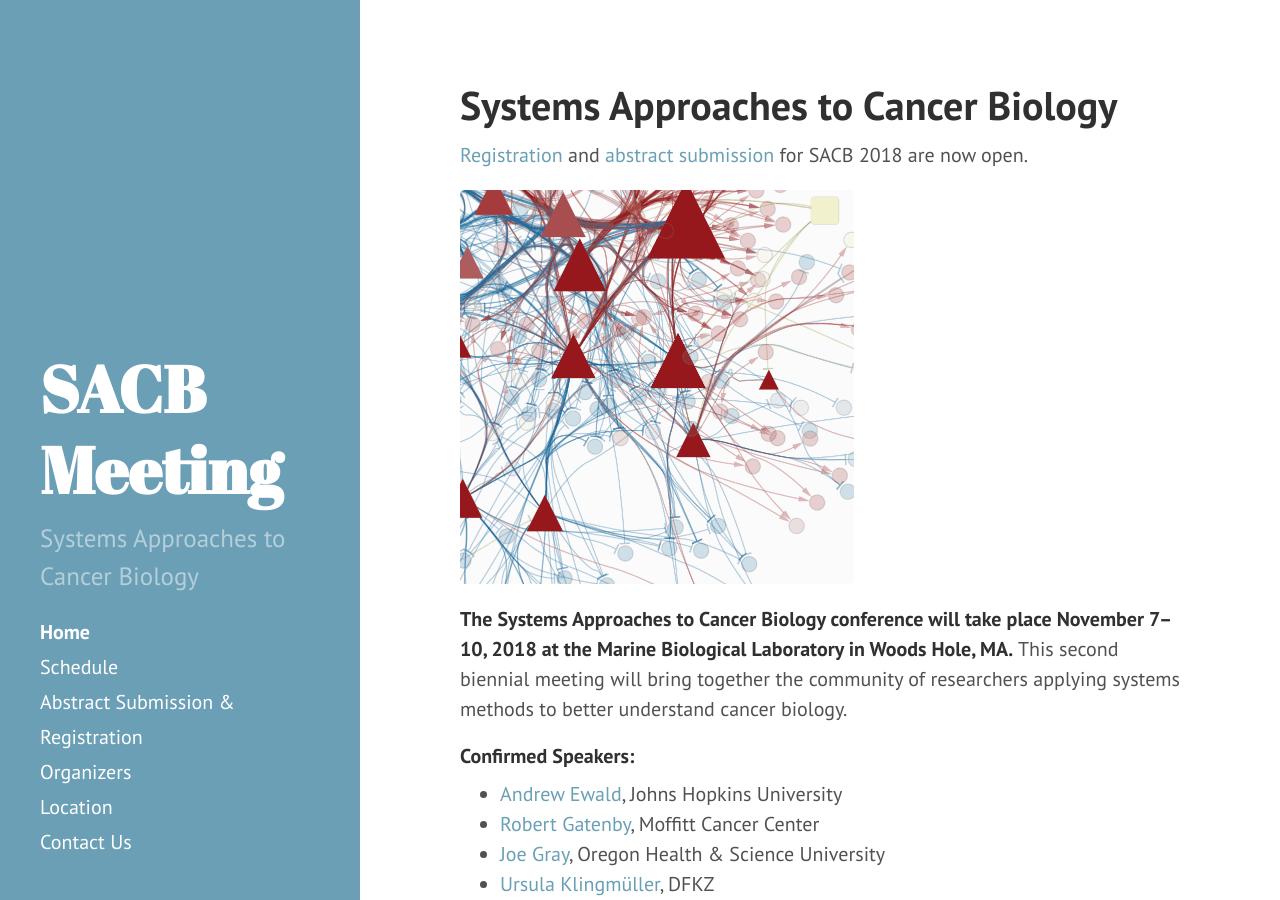
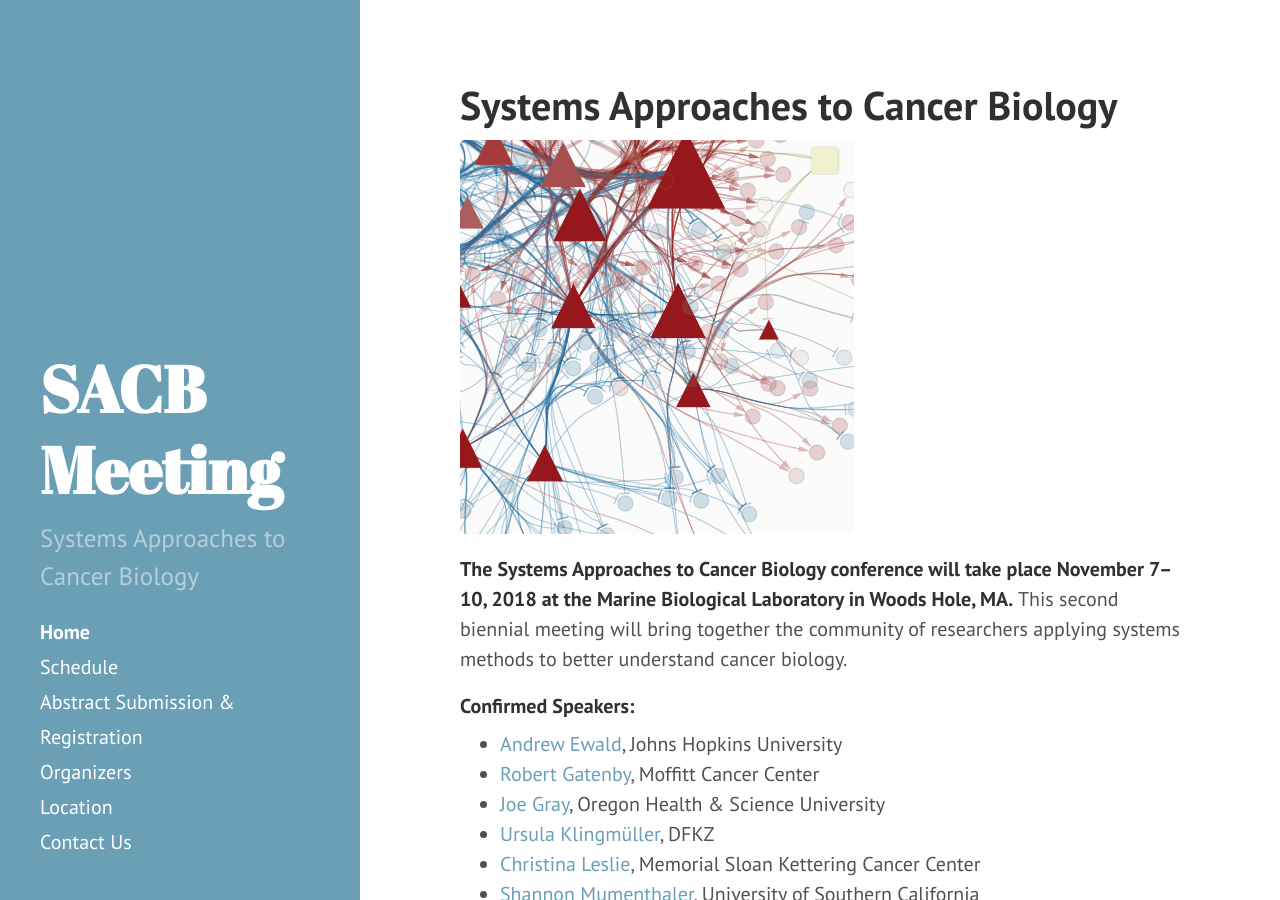
Before and after one commit to AECCSB/sacb-meeting, a Jekyll site: the page built from index.md, in a window 1280 px wide and 900 px high. Built offline with Jekyll 4.4.1, drawn with Linux system fonts in a browser that asks for light colours.

Commit message:
Update index.md

```diff
--- a/index.md
+++ b/index.md
@@ -2,8 +2,6 @@
 title: Systems Approaches to Cancer Biology
 layout: page
 ---
-
-[Registration](https://mbl-web.ungerboeck.com/reg/reg_p1_form.aspx?oc=10&ct=STDCONF&eventid=11528) and [abstract submission](https://sacbmeeting.org/registration-abstract-submission.html) for SACB 2018 are now open.
 
 ![Network diagram](/public/img/network_diag.png)
 
```
